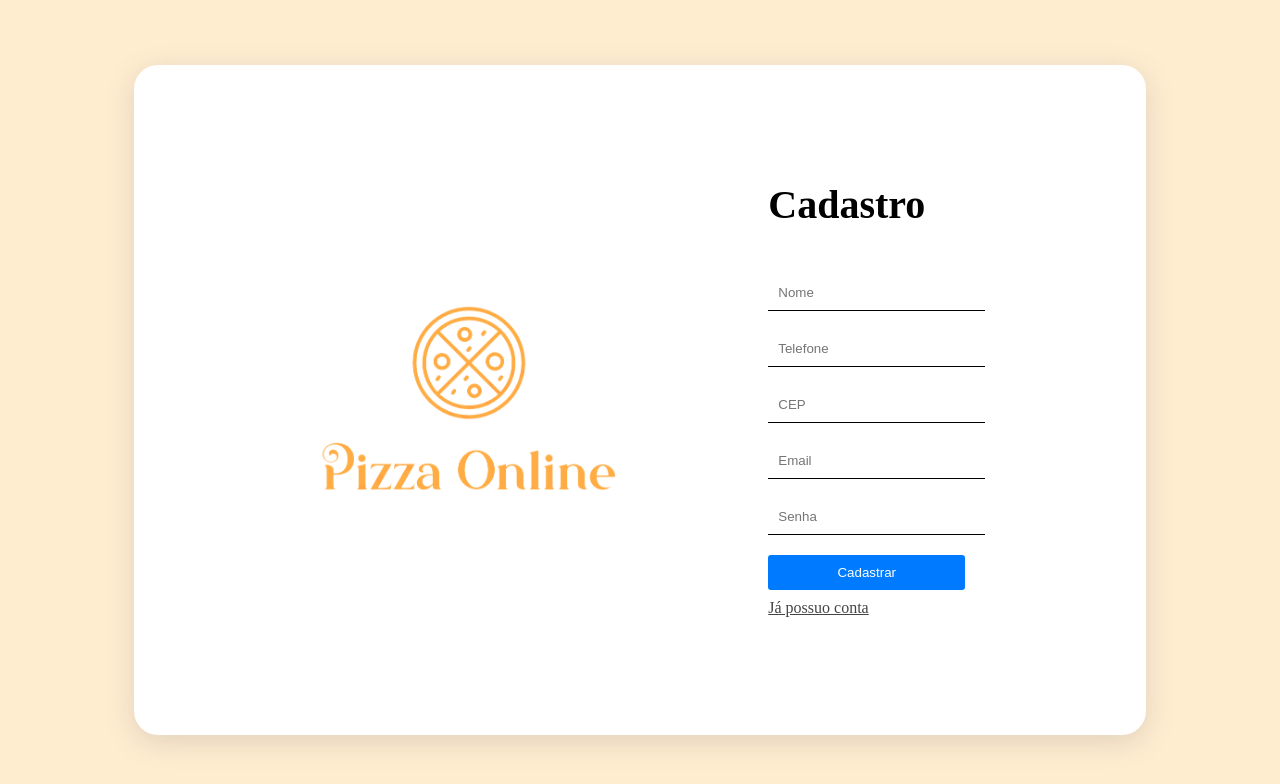
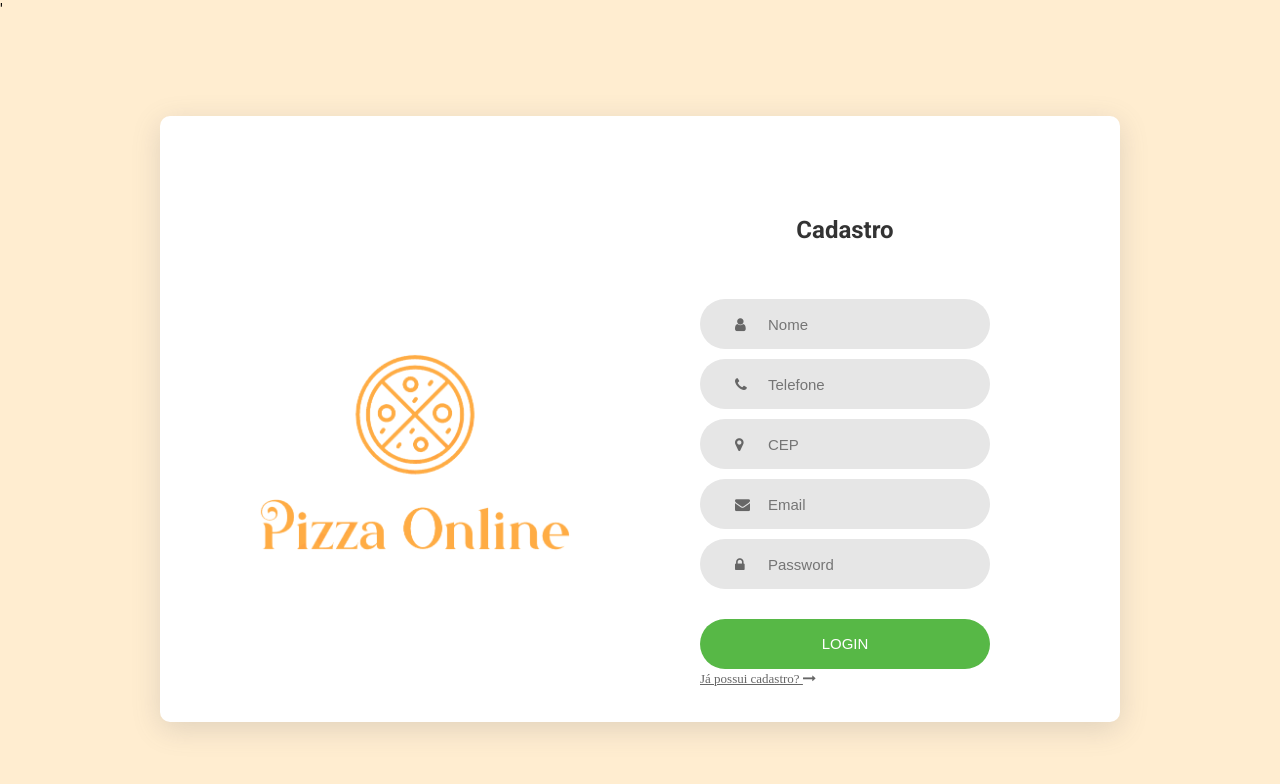
Before and after one commit to MarcosRoosevelt/pizza-online-frontend, a plain HTML site: page pages/cadastro.html in a window 1280 px wide. Drawn offline with nearby package versions, Linux system fonts and the light colour scheme.

Commit message:
Atualizando página cadastro e login

```diff
--- /dev/null
+++ b/css/cadastro-login.css
@@ -0,0 +1,175 @@
+@import url(global.css);
+
+.limiter {
+    width: 100%;
+    margin: 0 auto;
+}
+
+.container-login100 {
+    width: 100%;
+    min-height: 100vh;
+    display: flex;
+    flex-wrap: wrap;
+    justify-content: center;
+    align-items: center;
+    padding: 15px;
+}
+
+.wrap-login100 {
+    width: 960px;
+    background: #fff;
+    border-radius: 10px;
+    overflow: hidden;
+    display: flex;
+    flex-wrap: wrap;
+    justify-content: space-between;
+    align-items: center;
+    padding: 100px 130px 33px 95px;
+    box-shadow: rgba(100, 100, 111, 0.2) 0px 7px 29px 0px;
+}
+
+
+.login100-pic {
+    width: 316px;
+}
+
+.login100-pic img {
+    max-width: 100%;
+}
+
+.login100-form {
+    width: 290px;
+}
+
+.login100-form-title {
+    font-size: 24px;
+    font-weight: 700;
+    color: #333333;
+    line-height: 1.2;
+    text-align: center;
+    width: 100%;
+    display: block;
+    padding-bottom: 54px;
+}
+
+.wrap-input100 {
+    position: relative;
+    width: 100%;
+    z-index: 1;
+    margin-bottom: 10px;
+}
+
+.input100 {
+    font-size: 15px;
+    line-height: 1.5;
+    color: #666666;
+
+    display: block;
+    width: 100%;
+    background: #e6e6e6;
+    height: 50px;
+    border-radius: 25px;
+    padding: 0 30px 0 68px;
+  }
+
+.symbol-input100 {
+    font-size: 15px;
+    display: flex;
+    align-items: center;
+    position: absolute;
+    border-radius: 25px;
+    bottom: 0;
+    left: 0;
+    width: 100%;
+    height: 100%;
+    padding-left: 35px;
+    pointer-events: none;
+    color: #666666;
+    transition: all 0.4s;
+}
+
+.input100:focus{
+  box-shadow: 1px 1px 4px 1px rgba(0,0,0,0.2);
+}
+
+.container-login100-form-btn {
+    width: 100%;
+    display: flex;
+    flex-wrap: wrap;
+    justify-content: center;
+    padding-top: 20px;
+}
+
+.login100-form-btn {
+    font-size: 15px;
+    line-height: 1.5;
+    color: #fff;
+    text-transform: uppercase;
+    width: 100%;
+    height: 50px;
+    border-radius: 25px;
+    background: #57b846;
+    display: flex;
+    justify-content: center;
+    align-items: center;
+    padding: 0 25px;
+    transition: all 0.4s;
+}
+
+.login100-form-btn:hover {
+    background: #333333;
+}
+
+.txt1 {
+    font-family: Poppins-Regular;
+    font-size: 13px;
+    line-height: 1.5;
+    color: #999999;
+  }
+
+  .txt2 {
+    font-family: Poppins-Regular;
+    font-size: 13px;
+    line-height: 1.5;
+    color: #666666;
+  }
+
+
+/*------------------------------------------------------------------
+[ Responsive ]*/
+
+
+
+@media (max-width: 992px) {
+    .wrap-login100 {
+      padding: 177px 90px 33px 85px;
+    }
+
+    .login100-pic {
+      width: 35%;
+    }
+
+    .login100-form {
+      width: 50%;
+    }
+  }
+
+  @media (max-width: 768px) {
+    .wrap-login100 {
+      padding: 100px 80px 33px 80px;
+    }
+
+    .login100-pic {
+      display: none;
+    }
+
+    .login100-form {
+      width: 100%;
+    }
+  }
+
+  @media (max-width: 576px) {
+    .wrap-login100 {
+      padding: 100px 15px 33px 15px;
+    }
+  }
--- a/css/cadastro.css
+++ /dev/null
@@ -1,78 +0,0 @@
-@import url(global.css);
-
-section {
-    display: flex;
-    align-items: center;
-    justify-content: center;
-    height: 100vh;
-}
-
-.container {
-    display: flex;
-    align-items: center;
-    justify-content: center;
-    background-color: var(--cor-background-section);
-    height: 41.87rem;
-    width: 63.25rem;
-    border-radius: 1.5rem;
-    box-shadow: rgba(100, 100, 111, 0.2) 0px 7px 29px 0px;
-
-}
-.container__logo {
-    width: 30%;
-    text-align: center;
-    margin-right: 9.37rem;
-
-}
-
-
-.form-group {
-    margin-bottom: 20px;
-  }
-
-.form-group label {
-    display: block;
-    margin-bottom: 5px;
-}
-
-.form-group input {
-    width: 100%;
-    padding: 10px;
-    border: 1px solid #ccc;
-    border-radius: 3px;
-}
-
-.titulo {
-    font-size: 2.5em;
-    font-weight: 700;
-    margin-bottom: 50px;
-}
-
-.link__cadastro{
-    color: #444444;
-    margin-top: 10px;
-    display: block;
-}
-
-
-.form-group input {
-    border: none;
-    border-bottom: 1px solid var(--cor-texto-preto);
-    border-radius: 0;
-}
-
-
-button {
-    width: 100%;
-    padding: 10px;
-    background-color: #007bff;
-    color: #fff;
-    border: none;
-    border-radius: 3px;
-    cursor: pointer;
-}
-
-
-button:hover {
-background-color: #0056b3;
-}
--- a/css/global.css
+++ b/css/global.css
@@ -1,5 +1,4 @@
 @import url(reset.css);
-
 
 :root{
     --cor-background: #FFEDD0;
@@ -11,6 +10,4 @@
 
 body {
     background-color: var(--cor-background);
-    width: 100vw;
-    height: 100vh;
 }
--- a/css/reset.css
+++ b/css/reset.css
@@ -1,43 +1,31 @@
-html, body, div, span, applet, object, iframe,
-h1, h2, h3, h4, h5, h6, p, blockquote, pre,
-a, abbr, acronym, address, big, cite, code,
-del, dfn, em, img, ins, kbd, q, s, samp,
-small, strike, strong, sub, sup, tt, var,
-b, u, i, center,
-dl, dt, dd, ol, ul, li,
-fieldset, form, label, legend,
-table, caption, tbody, tfoot, thead, tr, th, td,
-article, aside, canvas, details, embed,
-figure, figcaption, footer, header, hgroup,
-menu, nav, output, ruby, section, summary,
-time, mark, audio, video {
+@import url('https://fonts.googleapis.com/css2?family=Roboto:ital,wght@0,100;0,300;0,400;0,500;0,700;0,900;1,100;1,300;1,400;1,500;1,700;1,900&display=swap');
+
+* {
 	margin: 0;
 	padding: 0;
-	border: 0;
-	font-size: 100%;
-	font: inherit;
-	vertical-align: baseline;
+	box-sizing: border-box;
 }
-/* HTML5 display-role reset for older browsers */
-article, aside, details, figcaption, figure,
-footer, header, hgroup, menu, nav, section {
-	display: block;
+
+body, html {
+	height: 100%;
+	font-family: "Roboto", sans-serif;
 }
-body {
-	line-height: 1;
+
+input{
+	outline: none;
+	border: none;
 }
-ol, ul {
-	list-style: none;
+
+input:focus{
+	border-color:  transparent !important;
 }
-blockquote, q {
-	quotes: none;
+
+button {
+	outline: none !important;
+	border: none;
+	background: transparent;
 }
-blockquote:before, blockquote:after,
-q:before, q:after {
-	content: '';
-	content: none;
+
+button:hover {
+	cursor: pointer;
 }
-table {
-	border-collapse: collapse;
-	border-spacing: 0;
-}
--- a/pages/cadastro.html
+++ b/pages/cadastro.html
@@ -1,50 +1,74 @@
-<!DOCTYPE html>
+'<!DOCTYPE html>
 <html lang="pt-br">
 <head>
     <meta charset="UTF-8">
     <meta name="viewport" content="width=device-width, initial-scale=1.0">
     <link rel="stylesheet" href="../css/global.css">
-    <link rel="stylesheet" href="https://fonts.googleapis.com/css2?family=Material+Symbols+Outlined:opsz,wght,FILL,GRAD@24,400,0,0" />
-    <link rel="stylesheet" href="../css/cadastro.css">
+    <link rel="stylesheet" href="../css/cadastro-login.css">
+    <link rel="stylesheet" href="https://cdnjs.cloudflare.com/ajax/libs/font-awesome/4.7.0/css/font-awesome.min.css">
+    <link rel="shortcut icon" href="../img/favicon.ico" type="image/x-icon">
     <title>Cadastro | Pizza Online</title>
 </head>
 <body>
-    <section>
-        <div class="container">
-            <div class="container__logo">
-              <img width="300px" class="container__img" src="../img/logo.png" alt="Logo">
-            </div>
-            <div class="form">
-              <h1 class="titulo">Cadastro</h1>
-              <form>
-                <div class="form-group">
-                  <input class="input"  placeholder="Nome"  type="text" id="username" name="username" required>  </input>
+  <div class="limiter">
+		<div class="container-login100">
+			<div class="wrap-login100">
+				<div class="login100-pic js-tilt" data-tilt>
+					<img src="../img/logo.png" alt="IMG">
 				</div>
 
-                <div class="form-group">
-                    <div class="input__group"></div>
-                    <input class="input" placeholder="Telefone" type="text" id="telefone" name="telefone" required>
+				<form class="login100-form">
+					<span class="login100-form-title">Cadastro</span>
+
+          <div class="wrap-input100">
+						<input class="input100" type="text" name="nome" placeholder="Nome" required>
+						<span class="symbol-input100">
+							<i class="fa fa-user" aria-hidden="true"></i>
+						</span>
 					</div>
 
-                <div class="form-group">
-                    <input class="input" placeholder="CEP" type="text" id="cep" name="cep" required>
+          <div class="wrap-input100">
+						<input class="input100" id="phone_number" type="text" name="telefone" placeholder="Telefone" required>
+						<span class="symbol-input100">
+							<i class="fa fa-phone" aria-hidden="true"></i>
+						</span>
 					</div>
 
-                <div class="form-group">
-                    <input class="input" placeholder="Email" type="email" id="email" name="email" required>
+          <div class="wrap-input100">
+						<input class="input100" id="cep" type="text" name="cep" placeholder="CEP" required>
+						<span class="symbol-input100">
+							<i class="fa fa-map-marker" aria-hidden="true"></i>
+						</span>
 					</div>
 
-                <div class="form-group">
-                  <input class="input" placeholder="Senha" type="password" id="password" name="password" required>
+					<div class="wrap-input100">
+						<input class="input100" type="email" name="email" placeholder="Email" required>
+						<span class="symbol-input100">
+							<i class="fa fa-envelope" aria-hidden="true"></i>
+						</span>
 					</div>
 
-                <button type="submit">Cadastrar</button>
+					<div class="wrap-input100">
+						<input class="input100" type="password" name="pass" placeholder="Password" required>
+						<span class="symbol-input100">
+							<i class="fa fa-lock" aria-hidden="true"></i>
+						</span>
+					</div>
+
+
+					<div class="container-login100-form-btn">
+						<button class="login100-form-btn">Login</button>
+					</div>
+					<div class="text-center p-t-136">
+						<a class="txt2" href="#">Já possui cadastro?
+							<i class="fa fa-long-arrow-right m-l-5" aria-hidden="true"></i>
+						</a>
+					</div>
 				</form>
-              <a class="link__cadastro" href="login.html">Já possuo conta</a>
-
 			</div>
 		</div>
-    </section>
+	</div>
 
+  <script src="../utils/masks.js"></script>
 </body>
 </html>
--- /dev/null
+++ b/utils/masks.js
@@ -0,0 +1,50 @@
+function id( el ){
+    return document.getElementById( el );
+}
+
+window.onload = function(){
+    // Máscara para CEP
+    id('cep').setAttribute('maxlength', 9);
+    id('cep').onkeypress = function(){
+        maskc( this, maskCEP );
+    }
+
+    // Máscara para telefone
+    id('phone_number').setAttribute('maxlength', 15);
+    id('phone_number').onkeypress = function(){
+        mask( this, masktel );
+    }
+}
+
+function maskc(o,f){
+    v_obj=o
+    v_fun=f
+    setTimeout(execmaskcep, 1);
+}
+
+function execmaskcep(){
+    v_obj.value=v_fun(v_obj.value);
+}
+
+function maskCEP(v){
+    v=v.replace(/\D/g,"");
+    v=v.replace(/^(\d{5})(\d)/,"$1-$2");
+    return v;
+}
+
+function mask(o,f){
+    v_obj=o
+    v_fun=f
+    setTimeout("execmask()",1)
+}
+
+function execmask(){
+    v_obj.value=v_fun(v_obj.value)
+}
+
+function masktel(v){
+    v=v.replace(/\D/g,"");
+    v=v.replace(/^(\d{2})(\d)/g,"($1) $2");
+    v=v.replace(/(\d)(\d{4})$/,"$1-$2");
+    return v;
+}
```
Also changed, not shown: pages/login.html (+50 -0 lines), utils/phoneNumberMask.js (deleted, +0 -27 lines), img/favicon.ico (added). Lines whose indentation alone changed are shown as unchanged.
